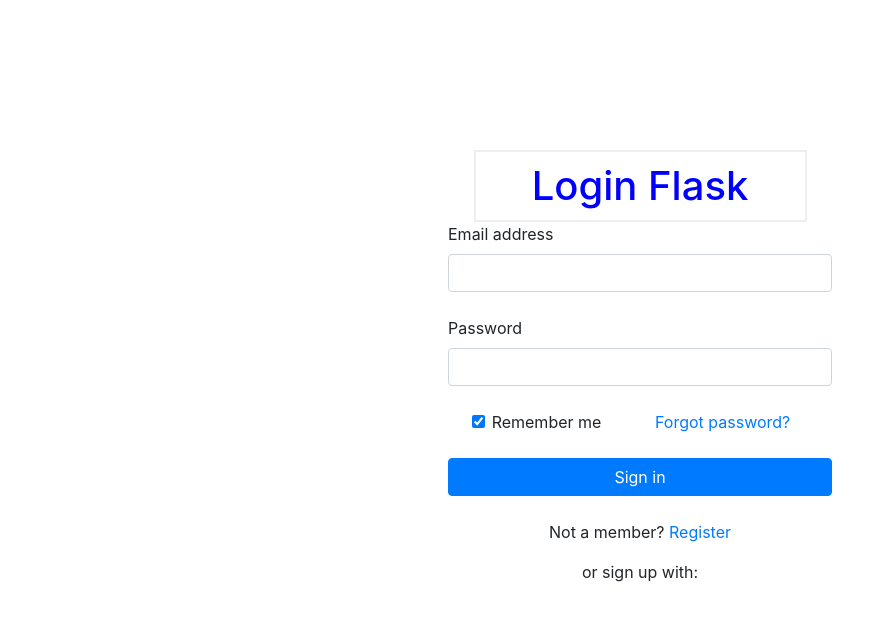
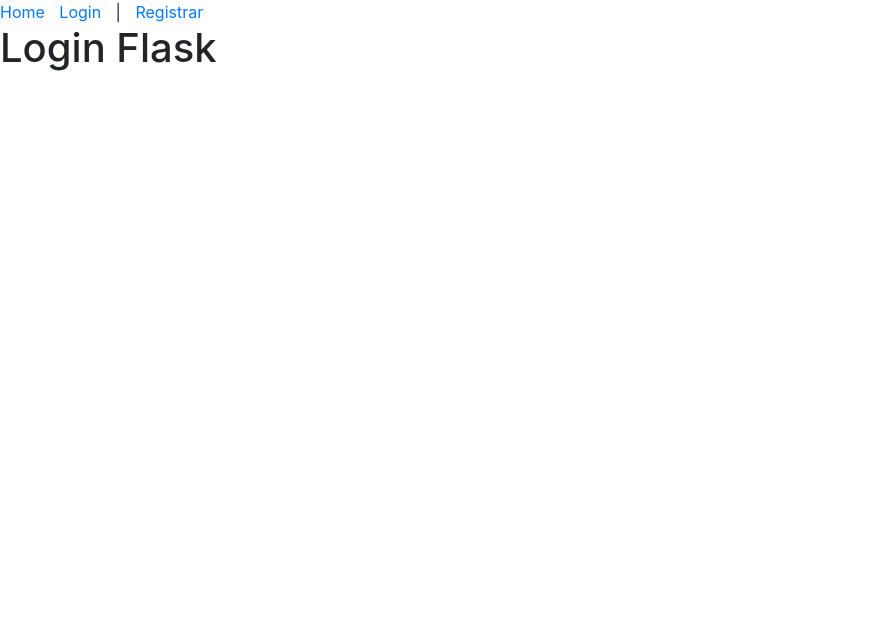
Before and after one commit to ToddFlanders/DIse-owebciber, a Flask app: template templates/index.html in a window 1280 px wide. Shown: the top 623 px of the page, without its empty margins (0-894 px from the left). Run offline with Flask 2, Linux system fonts and the light colour scheme; the template is opened without the code that fills it, so the values that code supplies are empty; some libraries are stand-ins or nearby versions.

Commit message:
login funcional

```diff
--- a/app.py
+++ b/app.py
@@ -1,6 +1,17 @@
 from flask import Flask, render_template
+from flask_login import LoginManager
+
 
 app = Flask(__name__)
+login_manager = LoginManager(app)
+
+@login_manager.user_loader
+def load_user(user_id):
+    for user in users:
+        if user.id == int(user_id):
+            return user
+    return None
+
 
 @app.route('/')
 def index():
--- /dev/null
+++ b/forms.py
@@ -0,0 +1,5 @@
+class LoginForm(FlaskForm):
+    email = StringField('Email', validators=[DataRequired()])
+    password = PasswordField('Password', validators=[DataRequired()])
+    remember_me = BooleanField('Recuérdame')
+    submit = SubmitField('Login')
--- /dev/null
+++ b/run.py
@@ -0,0 +1,60 @@
+import imp
+from flask import Flask
+
+from flask_login import LoginManager
+from models import users
+from werkzeug.urls import url_parse
+
+app = Flask(__name__)
+app.config['SECRET_KEY'] = '7110c8ae51a4b5af97be6534caef90e4bb9bdcb3380af008f90b23a5d1616bf319bc298105da20fe'
+login_manager = LoginManager(app)
+
+@login_manager.user_loader
+def load_user(user_id):
+    for user in users:
+        if user.id == int(user_id):
+            return user
+    return None
+
+
+@app.route('/login', methods=['GET', 'POST'])
+def login():
+    if current_user.is_authenticated:
+        return redirect(url_for('index'))
+    form = LoginForm()
+    if form.validate_on_submit():
+        user = get_user(form.email.data)
+        if user is not None and user.check_password(form.password.data):
+            login_user(user, remember=form.remember_me.data)
+            next_page = request.args.get('next')
+            if not next_page or url_parse(next_page).netloc != '':
+                next_page = url_for('index')
+            return redirect(next_page)
+    return render_template('login_form.html', form=form)
+
+
+@app.route("/signup/", methods=["GET", "POST"])
+def show_signup_form():
+    if current_user.is_authenticated:
+        return redirect(url_for('index'))
+    form = SignupForm()
+    if form.validate_on_submit():
+        name = form.name.data
+        email = form.email.data
+        password = form.password.data
+        # Creamos el usuario y lo guardamos
+        user = User(len(users) + 1, name, email, password)
+        users.append(user)
+        # Dejamos al usuario logueado
+        login_user(user, remember=True)
+        next_page = request.args.get('next', None)
+        if not next_page or url_parse(next_page).netloc != '':
+            next_page = url_for('index')
+        return redirect(next_page)
+    return render_template("signup_form.html", form=form)
+
+
+@app.route('/logout')
+def logout():
+    logout_user()
+    return redirect(url_for('index'))
--- a/static/css/style.css
+++ b/static/css/style.css
@@ -1,17 +1,10 @@
-body{
-    margin-top: 150px;
+.user-info {
+    list-style: none;
+    margin: 0;
+    padding: 0;
 }
-h1 {
-    border: 2px #eee solid;
-    color: blue;
-    text-align: center;
-    padding: 10px;
-    width: 30% ;
-    margin: 0 auto;
+.user-info li {
+    display: inline-block;
+    margin: 0;
+    padding: 0 10px 0 0;
 }
-form{
-
-    width: 30% ;
-    margin: 0 auto;
-
-}
--- a/templates/base.html
+++ b/templates/base.html
@@ -13,65 +13,21 @@
   </head>
   <body>
 
-      <div class="container">
-      {% block content %} {% endblock %}
-     </div>
-    <form>
-      <!-- Email input -->
-      <div class="form-outline mb-4">
-        <label class="form-label" for="form2Example1">Email address</label>
-        <input type="email" id="form2Example1" class="form-control" />
-
-      </div>
-
-      <!-- Password input -->
-      <div class="form-outline mb-4">
-        <label class="form-label" for="form2Example2">Password</label>
-        <input type="password" id="form2Example2" class="form-control" />
-
-      </div>
-
-      <!-- 2 column grid layout for inline styling -->
-      <div class="row mb-4">
-        <div class="col d-flex justify-content-center">
-          <!-- Checkbox -->
-          <div class="form-check">
-            <input class="form-check-input" type="checkbox" value="" id="form2Example31" checked />
-            <label class="form-check-label" for="form2Example31"> Remember me </label>
-          </div>
-        </div>
-
-        <div class="col">
-          <!-- Simple link -->
-          <a href="#!">Forgot password?</a>
-        </div>
-      </div>
-
-      <!-- Submit button -->
-      <button type="button" class="btn btn-primary btn-block mb-4">Sign in</button>
-
-      <!-- Register buttons -->
-      <div class="text-center">
-        <p>Not a member? <a href="#!">Register</a></p>
-        <p>or sign up with:</p>
-        <button type="button" class="btn btn-link btn-floating mx-1">
-          <i class="fab fa-facebook-f"></i>
-        </button>
-
-        <button type="button" class="btn btn-link btn-floating mx-1">
-          <i class="fab fa-google"></i>
-        </button>
-
-        <button type="button" class="btn btn-link btn-floating mx-1">
-          <i class="fab fa-twitter"></i>
-        </button>
-
-        <button type="button" class="btn btn-link btn-floating mx-1">
-          <i class="fab fa-github"></i>
-        </button>
-      </div>
-    </form>
-
+    <div>
+        <ul class="user-info">
+            <li><a href="{{ url_for('index') }}">Home</a></li>
+            {% if current_user.is_anonymous %}
+                <li><a href="{{ url_for('login') }}">Login</a></li>
+                <li> | </li>
+                <li><a href="{{ url_for('show_signup_form') }}">Registrar</a></li>
+            {% else %}
+                <li>{{ current_user.name }}</li>
+                <li> | </li>
+                <li><a href="{{ url_for('logout') }}">Logout</a></li>
+            {% endif %}
+        </ul>
+    </div>
+    {% block content %}{% endblock %}
 
     <!-- Optional JavaScript -->
     <!-- jQuery first, then Popper.js, then Bootstrap JS -->
```
Also changed, not shown: hello.py (deleted, +0 -8 lines), models.py (added, +30 -0 lines), templates/login_form.html (added, +30 -0 lines).
